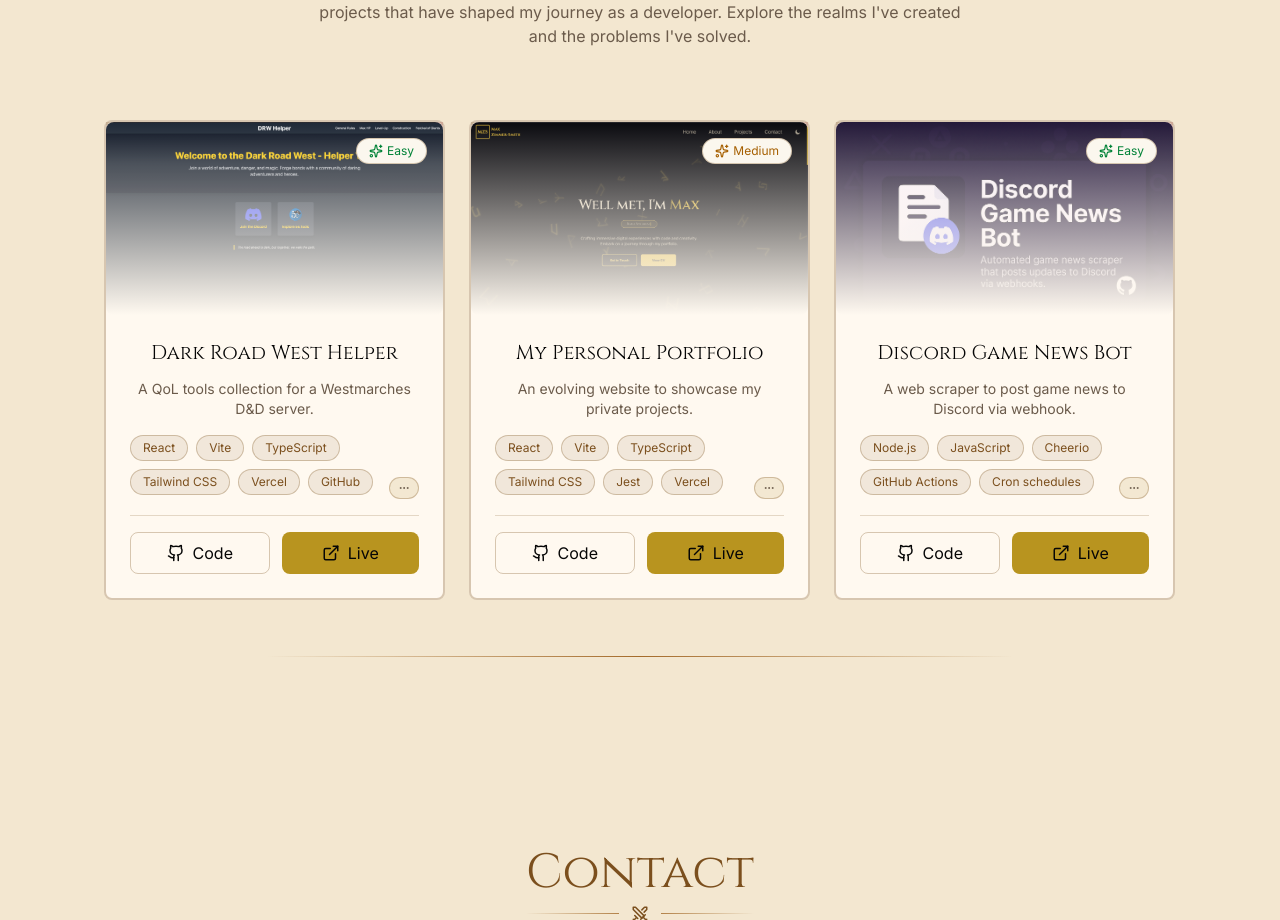
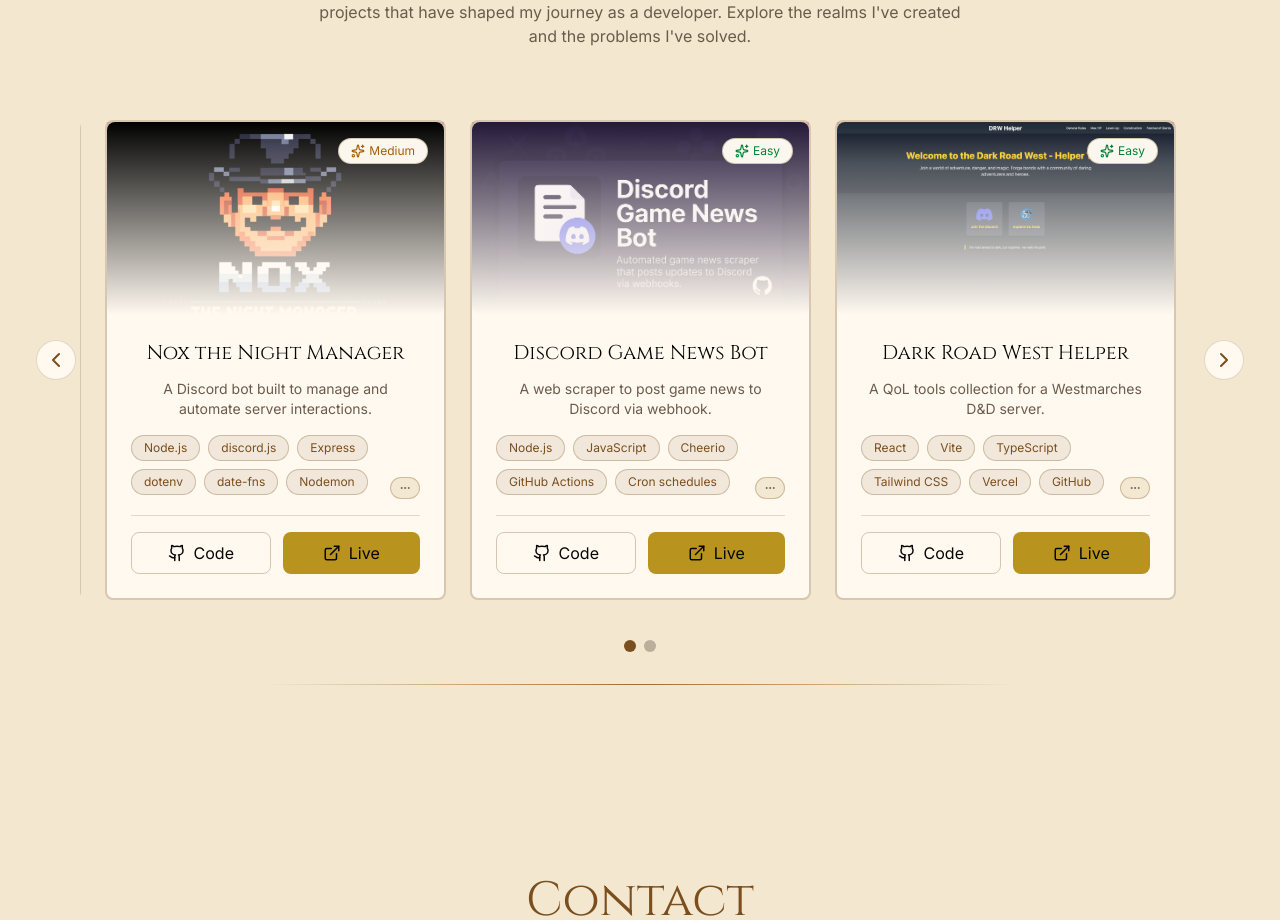
Before and after one commit to maxecution/my-portfolio, a React (Vite) app: page / in a window 1280 px wide. Shown: the part 2442-3362 px from the top of the page. Built offline with nearby package versions, Linux system fonts and the light colour scheme.

Commit message:
added Nox to project section

```diff
--- a/src/data/projects/Projects.data.ts
+++ b/src/data/projects/Projects.data.ts
@@ -17,14 +17,6 @@
 
 // Project Screenshots should follow the naming convention: project-title-screenshot.png, e.g. presonal-portfolio-screenshot.png, and saved in the public/projectScreenshots/ directory.
 export const projectsData: ProjectCardDetails[] = [
-  {
-    title: 'Dark Road West Helper',
-    description: 'A QoL tools collection for a Westmarches D&D server.',
-    techStack: ['React', 'Vite', 'TypeScript', 'Tailwind CSS', 'Vercel', 'GitHub', 'GitHub Actions'],
-    githubUrl: 'https://github.com/maxecution/DRW-helper',
-    liveUrl: 'https://drw-helper.vercel.app/',
-    difficulty: 'Easy',
-  },
   {
     title: 'My Personal Portfolio',
     description: 'An evolving website to showcase my private projects.',
@@ -46,6 +38,14 @@
     difficulty: 'Medium',
   },
   {
+    title: 'Nox the Night Manager',
+    description: 'A Discord bot built to manage and automate server interactions.',
+    techStack: ['Node.js', 'discord.js', 'Express', 'dotenv', 'date-fns', 'Nodemon', 'Supabase', 'Render', 'cron-job'],
+    githubUrl: 'https://github.com/maxecution/discord-nox-bot',
+    liveUrl: 'https://discord-nox-bot.onrender.com/status',
+    difficulty: 'Medium',
+  },
+  {
     title: 'Discord Game News Bot',
     description: 'A web scraper to post game news to Discord via webhook.',
     techStack: ['Node.js', 'JavaScript', 'Cheerio', 'GitHub Actions', 'Cron schedules', 'Discord Webhooks'],
@@ -53,4 +53,12 @@
     liveUrl: 'https://github.com/maxecution/discord-game-news-bot/actions',
     difficulty: 'Easy',
   },
+  {
+    title: 'Dark Road West Helper',
+    description: 'A QoL tools collection for a Westmarches D&D server.',
+    techStack: ['React', 'Vite', 'TypeScript', 'Tailwind CSS', 'Vercel', 'GitHub', 'GitHub Actions'],
+    githubUrl: 'https://github.com/maxecution/DRW-helper',
+    liveUrl: 'https://drw-helper.vercel.app/',
+    difficulty: 'Easy',
+  },
 ];
```
Also changed, not shown: public/projectScreenshots/nox-the-night-manager-screenshot.png (added).
